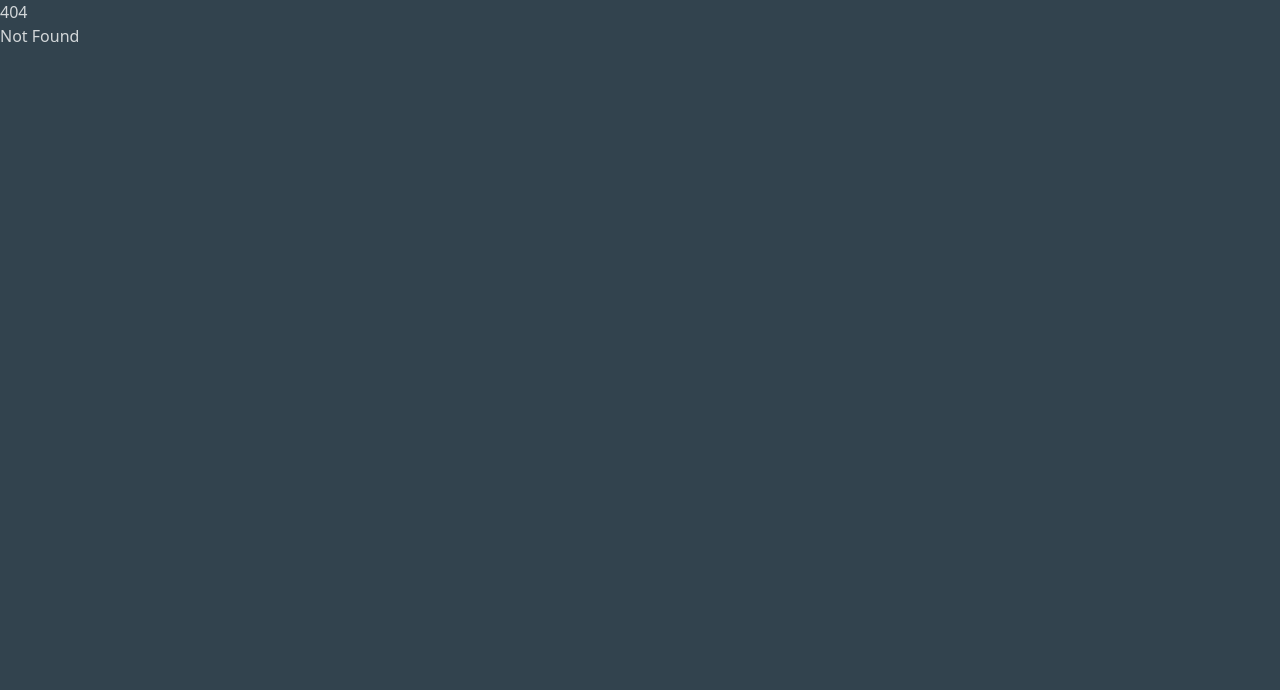
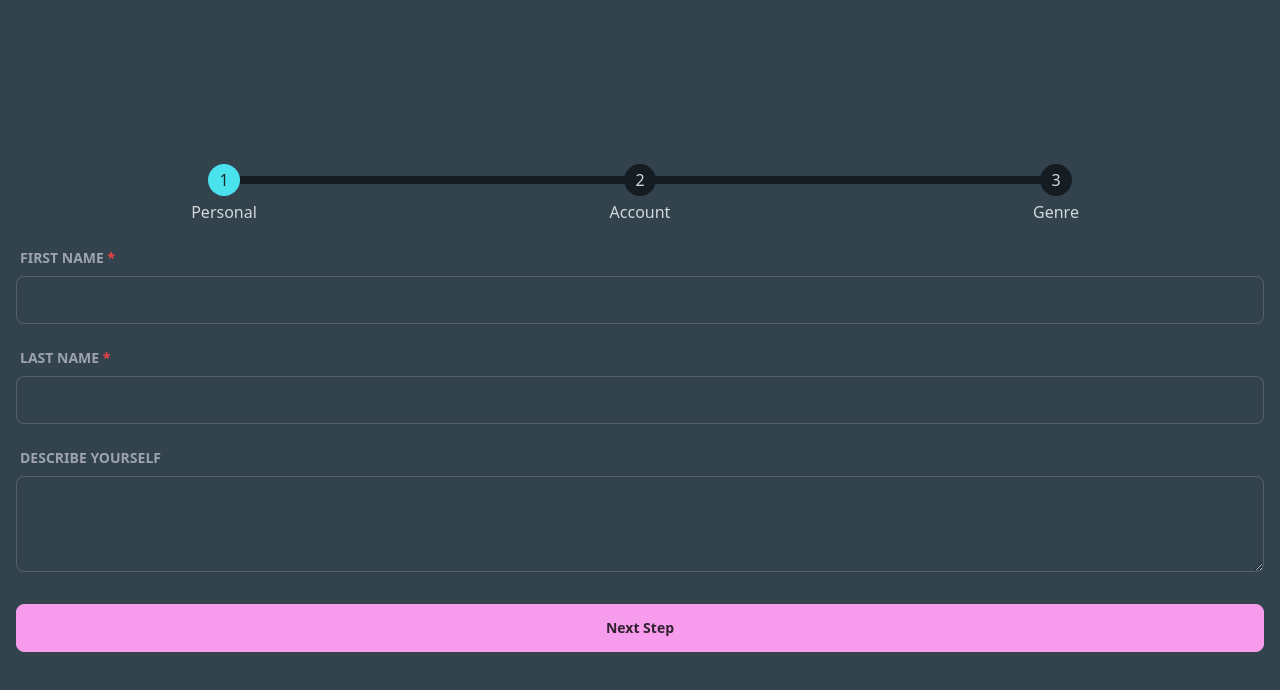
Before and after one commit to smgestupa/ccs308-bms-mobile-application, a SvelteKit app: page /register in a window 1280 px wide. Before the commit this address had no page. Shown: the top 690 px of the page. Built offline with nearby package versions, Linux system fonts and the light colour scheme.

Commit message:
finish initial layout of login and register pages

```diff
--- /dev/null
+++ b/src/routes/(guest)/login/+page.svelte
@@ -0,0 +1,16 @@
+<form class="bg-base-100 mt-40 px-4">
+    <div class="form-control w-full">
+        <label class="label" for="username">
+            <span class="label-text font-bold uppercase text-gray-400">Username <span class="text-red-500">*</span></span>
+        </label>
+        <input class="input input-bordered w-full" type="text" name="username" required>
+    </div>
+    <div class="form-control w-full mt-4">
+        <label class="label" for="password">
+            <span class="label-text font-bold uppercase text-gray-400">Password <span class="text-red-500">*</span></span>
+        </label>
+        <input class="input input-bordered w-full" type="password" name="password" required>
+    </div>
+    <button class="btn w-full btn-secondary mt-8"><span class="font-bold text-base-100 normal-case">Log in</span></button>
+    <p class="mt-4">Don't have an account? <a class="link link-info font-bold" href="/register">Register instead</a></p>
+</form>
--- /dev/null
+++ b/src/routes/(guest)/register/+page.svelte
@@ -0,0 +1,172 @@
+<script lang="ts">
+    import arrow_left_circle from "$lib/icons/arrow_left_circle.svg?raw";
+    let step: number = 0,
+        firstName: string = "",
+        lastName: string = "",
+        bio: string = "",
+        username: string = "",
+        password: string = "",
+        fantasy: boolean = false,
+        horror: boolean = false,
+        adventure: boolean = false,
+        romance: boolean = false,
+        mystery: boolean = false;
+
+    const increaseStep = () => {
+        if (step + 1 > 3) return;
+        step += 1;
+    };
+
+    const decreaseStep = () => {
+        if (step - 1 < 0) return;
+        step -= 1;
+    };
+
+    const register = () => {
+        if (!fantasy || !horror || !adventure || !romance || !mystery)
+            return;
+
+        const user = {
+            firstName,
+            lastName,
+            bio,
+            username,
+            password
+        };
+
+        const genres = {
+            fantasy,
+            horror,
+            adventure,
+            romance,
+            mystery
+        };
+    };
+</script>
+
+<div class="bg-base-100 mt-40 px-4 pb-16">
+    <ul class="steps mb-4 w-full">
+        <li class="step" class:step-primary={step >= 0}>Personal</li>
+        <li class="step" class:step-primary={step >= 1}>Account</li>
+        <li class="step" class:step-primary={step >= 2}>Genre</li>
+    </ul>
+    {#if step === 0}
+    <form on:submit={increaseStep}>
+        <div class="form-control w-full">
+            <label class="label" for="firstName">
+                <span class="label-text font-bold uppercase text-gray-400">First Name <span class="text-red-500">*</span></span>
+            </label>
+            <input class="input input-bordered w-full" type="text" name="firstName" bind:value={firstName} required>
+        </div>
+        <div class="form-control w-full mt-4">
+            <label class="label" for="lastName">
+                <span class="label-text font-bold uppercase text-gray-400">Last Name <span class="text-red-500">*</span></span>
+            </label>
+            <input class="input input-bordered w-full" type="text" name="lastName" bind:value={lastName} required>
+        </div>
+        <div class="form-control w-full mt-4">
+            <label class="label" for="bio">
+                <span class="label-text font-bold uppercase text-gray-400">Describe yourself</span>
+            </label>
+            <textarea class="textarea textarea-bordered h-24" bind:value={bio}></textarea>
+        </div>
+        <button class="btn w-full btn-accent mt-8 normal-case font-bold">Next Step</button>
+    </form>
+    {:else if step === 1}
+    <button class="btn btn-ghost text-lg px-0 flex gap-x-2 items-center"
+    on:click={decreaseStep}>
+        <div class="w-5 h-5">{@html arrow_left_circle}</div>
+        Go Back
+    </button>
+    <form on:submit={increaseStep}>
+        <div class="form-control w-full mt-4">
+            <label class="label" for="username">
+                <span class="label-text font-bold uppercase text-gray-400">Username <span class="text-red-500">*</span></span>
+            </label>
+            <input class="input input-bordered w-full" type="text" name="username" bind:value={username} required>
+        </div>
+        <div class="form-control w-full mt-4">
+            <label class="label" for="password">
+                <span class="label-text font-bold uppercase text-gray-400">Password <span class="text-red-500">*</span></span>
+            </label>
+            <input class="input input-bordered w-full" type="password" name="password" bind:value={password} required>
+        </div>
+        <button class="btn w-full btn-accent mt-8 normal-case font-bold">Next Step</button>
+    </form>
+    {:else if step === 2}
+    <button class="btn btn-ghost text-lg px-0 flex gap-x-2 items-center"
+    on:click={decreaseStep}>
+        <div class="w-5 h-5">{@html arrow_left_circle}</div>
+        Go Back
+    </button>
+    <div class="grid grid-cols-2 gap-2">
+        <button class="card card-compact hover:bg-base-200 transition-all duration-200 hover:-translate-y-1"
+        on:click={_ => fantasy = !fantasy}
+        class:active={fantasy}>
+            <figure class="px-4 pt-4">
+                <img class="border-base-content bg-base-300 rounded-lg border border-opacity-5 w-full"
+                src="/favicon.png" alt="">
+            </figure>
+            <div class="card-body">
+                <h2 class="card-title">Fantasy</h2>
+            </div>
+        </button>
+        <button class="card card-compact hover:bg-red-500 transition-all duration-200 hover:-translate-y-1"
+        on:click={_ => horror = !horror}
+        class:active={horror}>
+            <figure class="px-4 pt-4">
+                <img class="border-base-content bg-base-300 rounded-lg border border-opacity-5 w-full"
+                src="/favicon.png" alt="">
+            </figure>
+            <div class="card-body">
+                <h2 class="card-title">Horror</h2>
+            </div>
+        </button>
+        <button class="card card-compact hover:bg-red-500 transition-all duration-200 hover:-translate-y-1"
+        on:click={_ => adventure = !adventure}
+        class:active={adventure}>
+            <figure class="px-4 pt-4">
+                <img class="border-base-content bg-base-300 rounded-lg border border-opacity-5 w-full"
+                src="/favicon.png" alt="">
+            </figure>
+            <div class="card-body">
+                <h2 class="card-title">Adventure</h2>
+            </div>
+        </button>
+        <button class="card card-compact hover:bg-red-500 transition-all duration-200 hover:-translate-y-1"
+        on:click={_ => romance = !romance}
+        class:active={romance}>
+            <figure class="px-4 pt-4">
+                <img class="border-base-content bg-base-300 rounded-lg border border-opacity-5 w-full"
+                src="/favicon.png" alt="">
+            </figure>
+            <div class="card-body">
+                <h2 class="card-title">Romance</h2>
+            </div>
+        </button>
+        <button class="card card-compact hover:bg-red-500 transition-all duration-200 hover:-translate-y-1"
+        on:click={_ => mystery = !mystery}
+        class:active={mystery}>
+            <figure class="px-4 pt-4">
+                <img class="border-base-content bg-base-300 rounded-lg border border-opacity-5 w-full"
+                src="/favicon.png" alt="">
+            </figure>
+            <div class="card-body">
+                <h2 class="card-title">Mystery</h2>
+            </div>
+        </button>
+    </div>
+    <button class="btn w-full btn-secondary mt-8"
+    on:click={register}>
+        <span class="font-bold text-base-100 normal-case">Complete Register</span>
+    </button>
+    {/if}
+</div>
+
+<style>
+    .grid > .card.active {
+        --tw-translate-y: -0.25rem/* -4px */;
+        background-color: hsl(var(--b2) / 1);
+        transform: translate(var(--tw-translate-x), var(--tw-translate-y)) rotate(var(--tw-rotate)) skewX(var(--tw-skew-x)) skewY(var(--tw-skew-y)) scaleX(var(--tw-scale-x)) scaleY(var(--tw-scale-y));
+    }
+</style>
```
